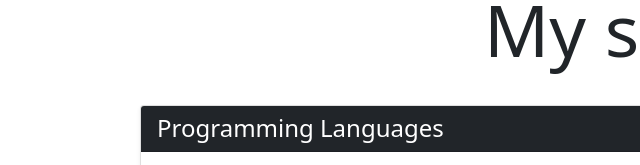
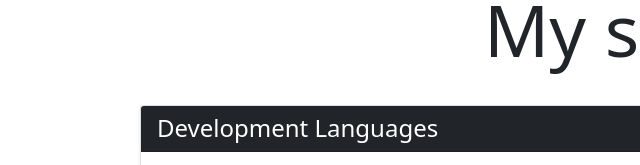
Before and after one commit to Auriium/Auriium.github.io, a plain HTML site: page index.html in a window 1280 px wide. Shown: the part 539-704 px from the top of the page, 14-654 px from the left. Drawn offline with nearby package versions, Linux system fonts and the light colour scheme.

Commit message:
fix nitpicking

```diff
--- a/index.html
+++ b/index.html
@@ -73,7 +73,7 @@
 
                 <div class="card mb-4 shadow-sm">
                     <div class="card-header bg-dark">
-                        <h4 class="my-0 fw-normal text-white">Programming Languages</h4>
+                        <h4 class="my-0 fw-normal text-white">Development Languages</h4>
                     </div>
                     <div class="card-body text-left">
 
```
